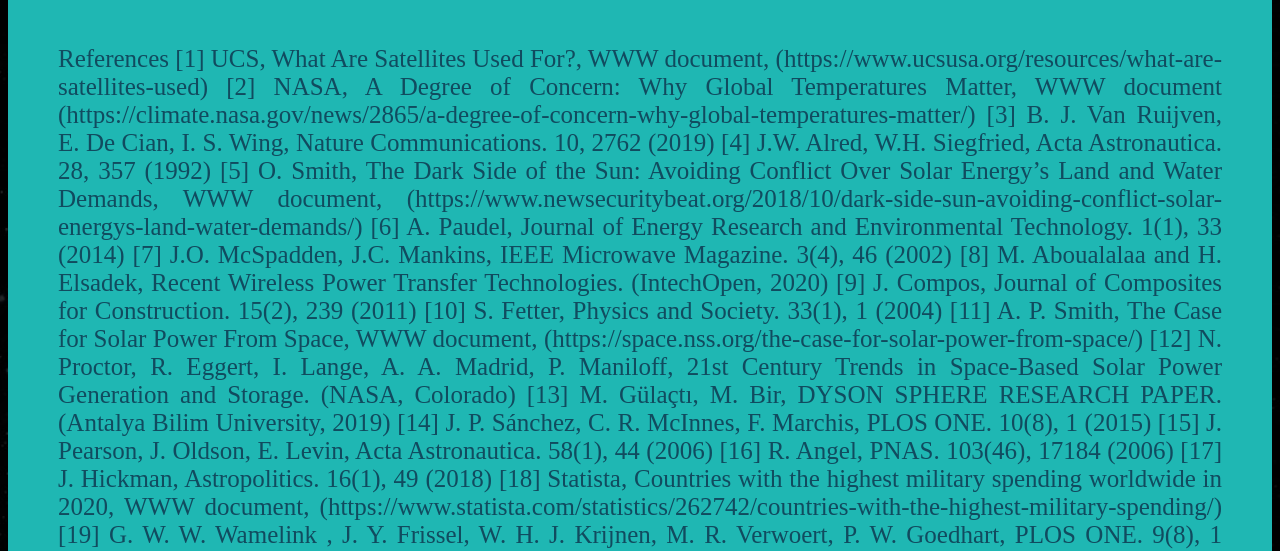
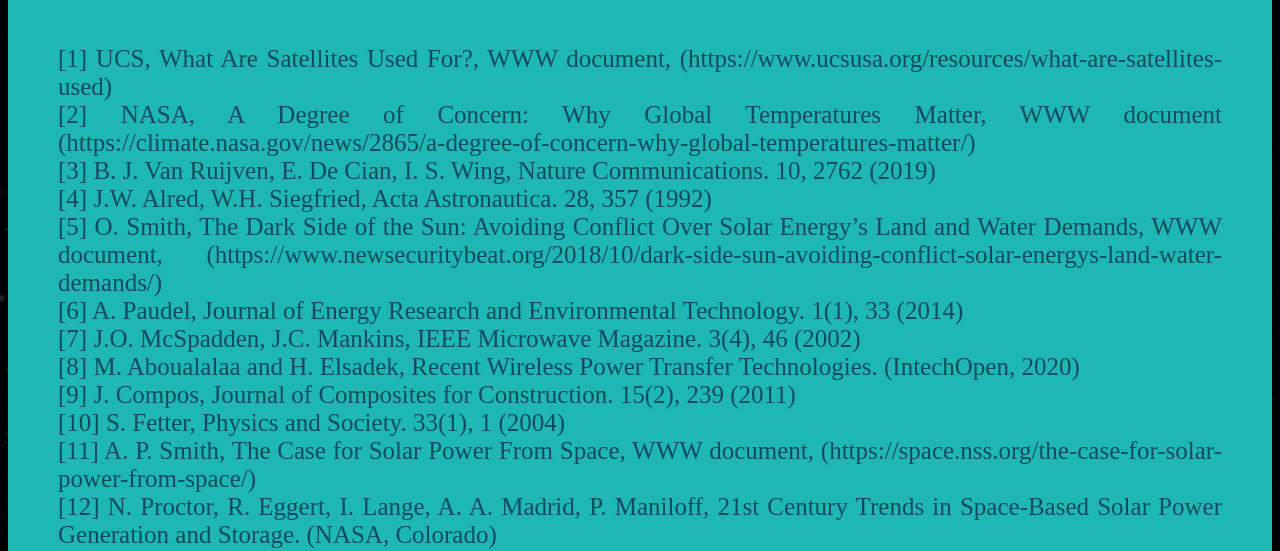
Before and after one commit to projecthephaestus/home, a plain HTML site: page references.html in a window 1280 px wide. Shown: the part 236-787 px from the top of the page. Drawn offline with Linux system fonts and the light colour scheme.

Commit message:
Add files via upload

```diff
--- a/references.html
+++ b/references.html
@@ -2,7 +2,7 @@
 <html>
 
 <head>
-	<title>PHY340</title>
+	<title>Project Hephaestus</title>
 	<link rel="icon" href="favicon.ico" type="image/ico" />
 	<meta charset="utf-8">
 	<meta name="Description" content="information about the page (usually two sentences)">
@@ -34,54 +34,54 @@
 		<h1 style="margin-top: 150px;"> References </h1>
 
 		<p>
-		References
-	[1] UCS, What Are Satellites Used For?, WWW document, (https://www.ucsusa.org/resources/what-are-satellites-used)
+
+	[1] UCS, What Are Satellites Used For?, WWW document, (https://www.ucsusa.org/resources/what-are-satellites-used) </br>
 	[2] NASA, A Degree of Concern: Why Global Temperatures Matter, WWW document
-	(https://climate.nasa.gov/news/2865/a-degree-of-concern-why-global-temperatures-matter/)
+	(https://climate.nasa.gov/news/2865/a-degree-of-concern-why-global-temperatures-matter/)</br>
 
-	[3] B. J. Van Ruijven, E. De Cian, I. S. Wing, Nature Communications. 10, 2762 (2019)
+	[3] B. J. Van Ruijven, E. De Cian, I. S. Wing, Nature Communications. 10, 2762 (2019)</br>
 
-	[4] J.W. Alred, W.H. Siegfried, Acta Astronautica. 28, 357 (1992)
+	[4] J.W. Alred, W.H. Siegfried, Acta Astronautica. 28, 357 (1992)</br>
 
-	[5] O. Smith, The Dark Side of the Sun: Avoiding Conflict Over Solar Energy’s Land and Water Demands, WWW document, (https://www.newsecuritybeat.org/2018/10/dark-side-sun-avoiding-conflict-solar-energys-land-water-demands/)
+	[5] O. Smith, The Dark Side of the Sun: Avoiding Conflict Over Solar Energy’s Land and Water Demands, WWW document, (https://www.newsecuritybeat.org/2018/10/dark-side-sun-avoiding-conflict-solar-energys-land-water-demands/)</br>
 
-	[6] A. Paudel, Journal of Energy Research and Environmental Technology. 1(1), 33 (2014)
+	[6] A. Paudel, Journal of Energy Research and Environmental Technology. 1(1), 33 (2014)</br>
 
-	[7] J.O. McSpadden, J.C. Mankins, IEEE Microwave Magazine. 3(4), 46 (2002)
+	[7] J.O. McSpadden, J.C. Mankins, IEEE Microwave Magazine. 3(4), 46 (2002)</br>
 
-	[8] M. Aboualalaa and H. Elsadek, Recent Wireless Power Transfer Technologies. (IntechOpen, 2020)
+	[8] M. Aboualalaa and H. Elsadek, Recent Wireless Power Transfer Technologies. (IntechOpen, 2020)</br>
 
-	[9] J. Compos, Journal of Composites for Construction. 15(2), 239 (2011)
+	[9] J. Compos, Journal of Composites for Construction. 15(2), 239 (2011)</br>
 
-	[10] S. Fetter, Physics and Society. 33(1), 1 (2004)
+	[10] S. Fetter, Physics and Society. 33(1), 1 (2004)</br>
 
-	[11] A. P. Smith, The Case for Solar Power From Space, WWW document, (https://space.nss.org/the-case-for-solar-power-from-space/)
+	[11] A. P. Smith, The Case for Solar Power From Space, WWW document, (https://space.nss.org/the-case-for-solar-power-from-space/)</br>
 
-	[12] N. Proctor, R. Eggert, I. Lange, A. A. Madrid, P. Maniloff, 21st Century Trends in Space-Based Solar Power Generation and Storage. (NASA, Colorado)
+	[12] N. Proctor, R. Eggert, I. Lange, A. A. Madrid, P. Maniloff, 21st Century Trends in Space-Based Solar Power Generation and Storage. (NASA, Colorado)</br>
 
-	[13] M. Gülaçtı, M. Bir, DYSON SPHERE RESEARCH PAPER. (Antalya Bilim University, 2019)
-	[14] J. P. Sánchez, C. R. McInnes, F. Marchis, PLOS ONE. 10(8), 1 (2015)
-	[15]  J. Pearson, J. Oldson, E. Levin, Acta Astronautica. 58(1), 44 (2006)
-	[16] R. Angel, PNAS. 103(46), 17184 (2006)
-	[17] J. Hickman, Astropolitics. 16(1), 49 (2018)
-	[18] Statista, Countries with the highest military spending worldwide in 2020, WWW document, (https://www.statista.com/statistics/262742/countries-with-the-highest-military-spending/)
-	[19] G. W. W. Wamelink , J. Y. Frissel, W. H. J. Krijnen, M. R. Verwoert, P. W. Goedhart, PLOS ONE. 9(8), 1 (2014)
-	[20] N. Katayama et al., Advances in Space Research. 41(5), 701 (2006)
-	[21] NASA, Designer Plants on Mars, WWW document, (NASA - Designer Plants on Mars)
-	[22] G. M. Woodwell et al., Science. 222(46280), 1081 (1983)
-	[23]  T. G. Roberts, Space Launch to Low Earth Orbit: How Much Does It Cost?, WWW document, (Space Launch to Low Earth Orbit: How Much Does It Cost? - Aerospace Security (csis.org))
-	[24] NASA, Harnessing Power from the Moon, WWW document, (https://www.nasa.gov/feature/harnessing-power-from-the-moon)
-	[25] A. Kleinschneider et al., Feasibility of lunar Helium-3 mining. (Moscow, 2014)
+	[13] M. Gülaçtı, M. Bir, DYSON SPHERE RESEARCH PAPER. (Antalya Bilim University, 2019)</br>
+	[14] J. P. Sánchez, C. R. McInnes, F. Marchis, PLOS ONE. 10(8), 1 (2015)</br>
+	[15]  J. Pearson, J. Oldson, E. Levin, Acta Astronautica. 58(1), 44 (2006)</br>
+	[16] R. Angel, PNAS. 103(46), 17184 (2006)</br>
+	[17] J. Hickman, Astropolitics. 16(1), 49 (2018)</br>
+	[18] Statista, Countries with the highest military spending worldwide in 2020, WWW document, (https://www.statista.com/statistics/262742/countries-with-the-highest-military-spending/)</br>
+	[19] G. W. W. Wamelink , J. Y. Frissel, W. H. J. Krijnen, M. R. Verwoert, P. W. Goedhart, PLOS ONE. 9(8), 1 (2014)</br>
+	[20] N. Katayama et al., Advances in Space Research. 41(5), 701 (2006)</br>
+	[21] NASA, Designer Plants on Mars, WWW document, (NASA - Designer Plants on Mars)</br>
+	[22] G. M. Woodwell et al., Science. 222(46280), 1081 (1983)</br>
+	[23]  T. G. Roberts, Space Launch to Low Earth Orbit: How Much Does It Cost?, WWW document, (Space Launch to Low Earth Orbit: How Much Does It Cost? - Aerospace Security (csis.org))</br>
+	[24] NASA, Harnessing Power from the Moon, WWW document, (https://www.nasa.gov/feature/harnessing-power-from-the-moon)</br>
+	[25] A. Kleinschneider et al., Feasibility of lunar Helium-3 mining. (Moscow, 2014)</br>
 
-	[26] NASA, Youtube: Future Energy Source 1990 Lunar Helium 3 Mining on the Moon, WWW document, (https://www.youtube.com/watch?v=o0O5SGeiSEw)
+	[26] NASA, Youtube: Future Energy Source 1990 Lunar Helium 3 Mining on the Moon, WWW document, (https://www.youtube.com/watch?v=o0O5SGeiSEw)</br>
 
-	[27] NASA/Johnson Space Center, Harnessing the power of microbes for mining in space, WWW document, (www.sciencedaily.com/releases/2019/07/190723163927.html)
+	[27] NASA/Johnson Space Center, Harnessing the power of microbes for mining in space, WWW document, (www.sciencedaily.com/releases/2019/07/190723163927.html)</br>
 
-	[28] J.P. Casey,  The final frontier: could biomining be the future of resource extraction in space?, WWW document, (https://www.mining-technology.com/features/the-final-frontier-could-biomining-be-the-future-of-resource-extraction-in-space/)
+	[28] J.P. Casey,  The final frontier: could biomining be the future of resource extraction in space?, WWW document, (https://www.mining-technology.com/features/the-final-frontier-could-biomining-be-the-future-of-resource-extraction-in-space/)</br>
 
-	[29] C.S. Cockell et al., Frontiers in Microbiology, 12, 663 (2021)
+	[29] C.S. Cockell et al., Frontiers in Microbiology, 12, 663 (2021)</br>
 
-	[30] C.S. Cockell et al., Nature Communications. 11, 5523 (2020)
+	[30] C.S. Cockell et al., Nature Communications. 11, 5523 (2020)</br>
 		</p>
 	</div>
 
```
